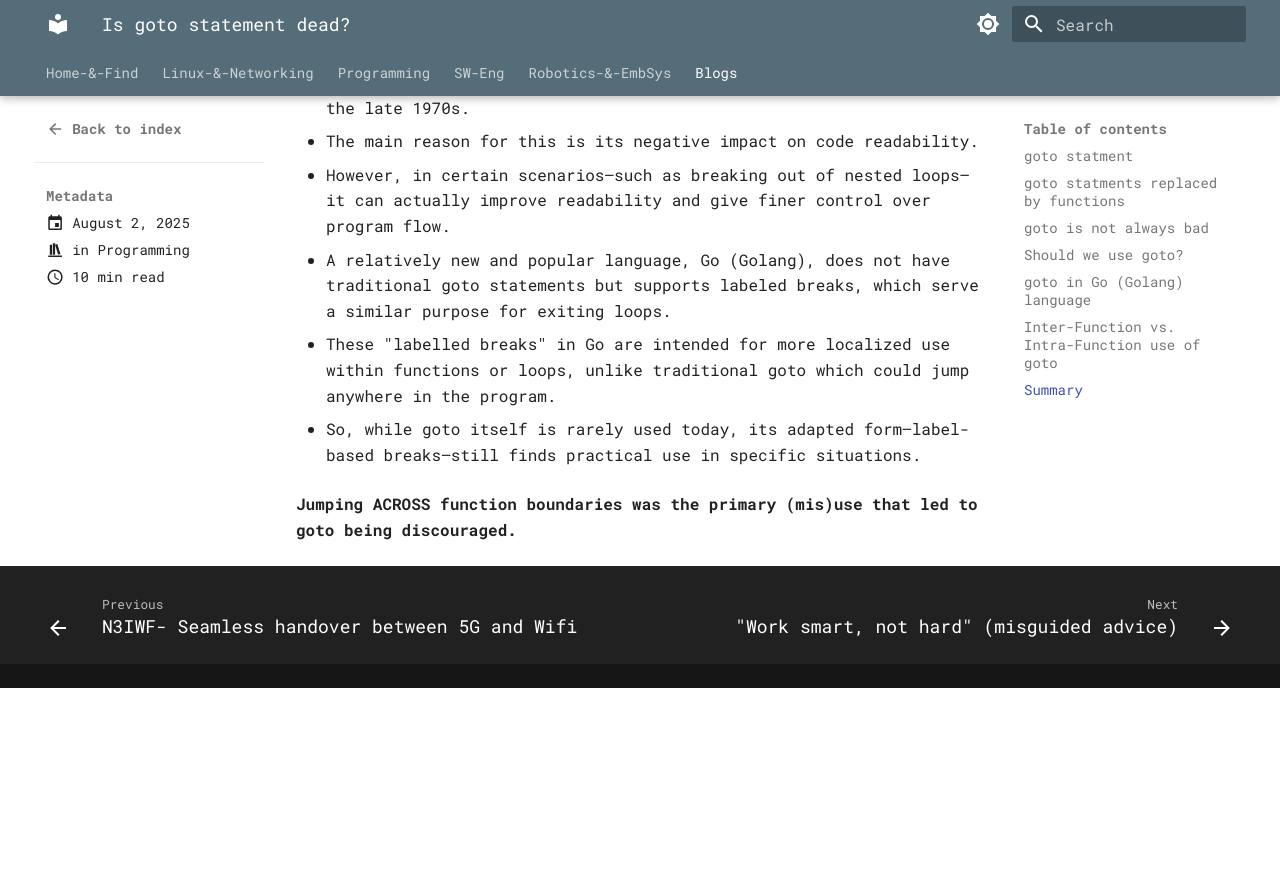
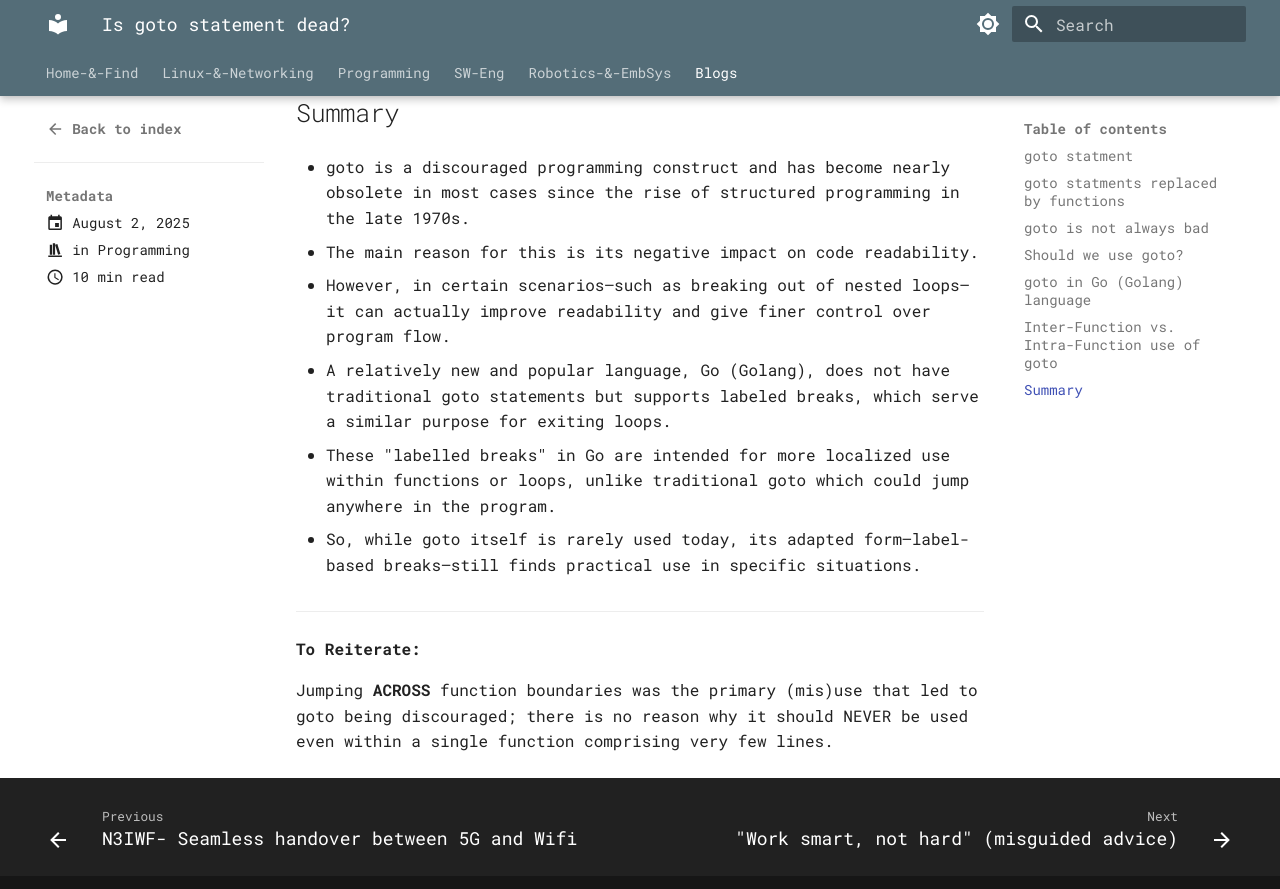
Before and after one commit to alohamujeeb/alohamujeeb.github.io, an MkDocs documentation site: the page built from docs/blog/posts/2025-08-02-is-goto-dead.md, in a window 1280 px wide and 900 px high, scrolled down 4556 px. Shown: the top 889 px of the window. Built offline with MkDocs 1.6.1 and Material for MkDocs 9.7.7, drawn with Linux system fonts in a browser that asks for light colours; before the commit the page ends 5244 px from its top, so only the background shows below that; some of the changed text lies outside the part shown.

Commit message:
minor adjustments

```diff
--- a/docs/blog/posts/2025-08-02-is-goto-dead.md
+++ b/docs/blog/posts/2025-08-02-is-goto-dead.md
@@ -207,6 +207,8 @@
 
 - Therefore, there’s no strong reason to oppose its use outright.
 
+- Jumping **ACROSS** function boundaries was the primary (mis)use that led to goto being discouraged. However, there is no reason why it should NEVER be used even within a single function comprising very few lines.
+
 
 ## goto in Go (Golang) language
 
@@ -282,4 +284,7 @@
 
 - So, while goto itself is rarely used today, its adapted form—label-based breaks—still finds practical use in specific situations.
 
-**Jumping ACROSS function boundaries was the primary (mis)use that led to goto being discouraged.**
+---
+**To Reiterate:**
+
+ Jumping **ACROSS** function boundaries was the primary (mis)use that led to goto being discouraged; there is no reason why it should NEVER be used even within a single function comprising very few lines.
```
